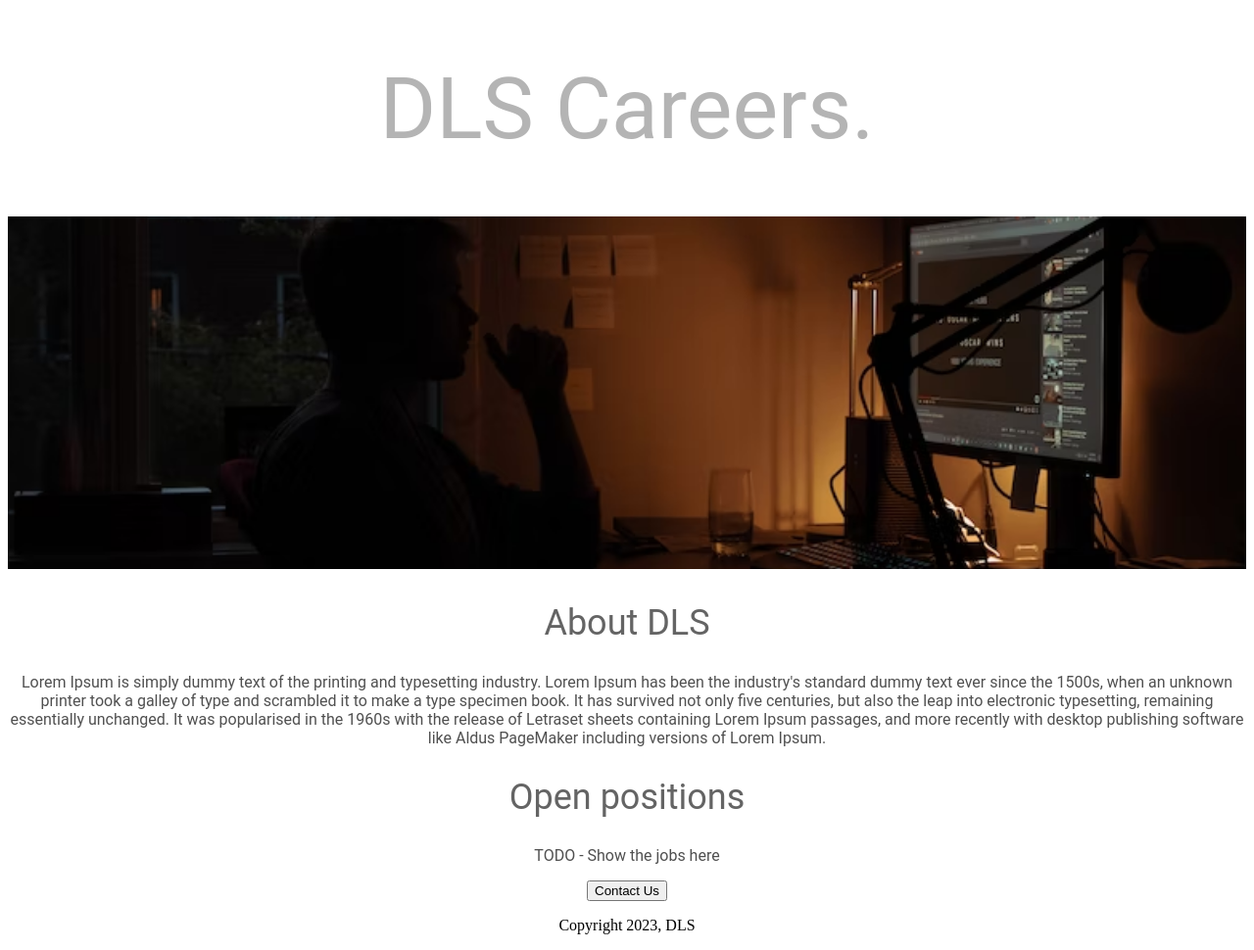
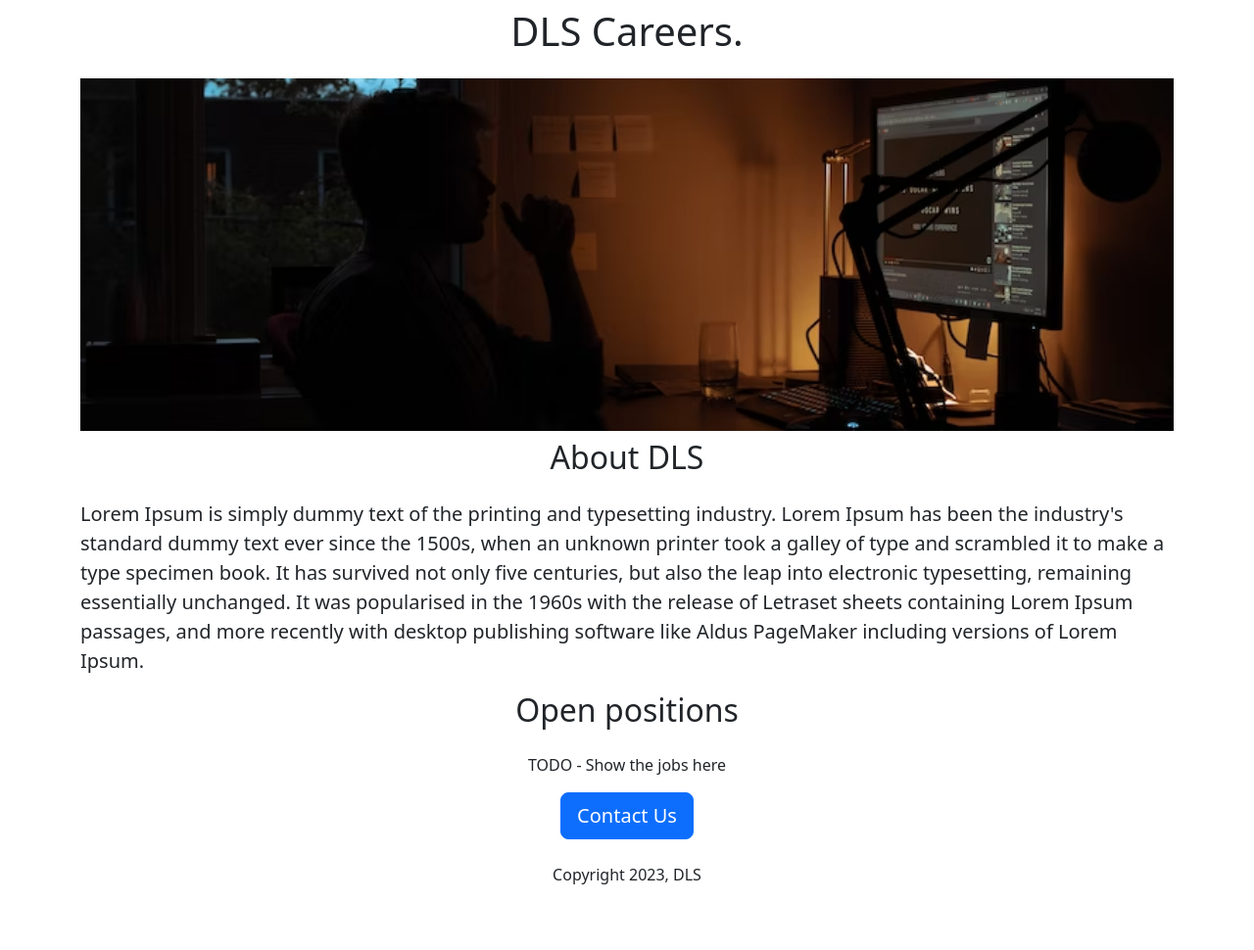
Before and after one commit to WalidAmmarAli/createWebSite-1-, a Flask app: page / in a window 1280 px wide. Shown: the whole page at 98% size. After the commit the page ends 903 px from the top, so only its background shows below. Run offline with Flask 2, Linux system fonts and the light colour scheme.

Commit message:
added boostrap to the project

```diff
--- a/templates/index.html
+++ b/templates/index.html
@@ -2,63 +2,29 @@
 <html>
   <head>
     <title>DLS Careers </title>
+    <meta charset="utf-8">
+    <meta name="viewport" content="width=device-width, initial-scale=1">
+    <link href="https://cdn.jsdelivr.net/npm/bootstrap@5.3.0-alpha1/dist/css/bootstrap.min.css" rel="stylesheet" integrity="sha384-
+          GLhlTQ8iRABdZLl6O3oVMWSktQOp6b7In1Zl3/Jr59b6EGGoI1aFkw7cmDA6j6gD" crossorigin="anonymous">
     <style>
-      h1 {
-        font-size: 88px;
-        font-family: roboto ;
-        font-weight: normal;
-        color:rgb(180,180,180);
-        text-align:center;
-      }
-      #img {
+       #img {
         width:100%;
         height:360px;
         object-fit:cover;
-      }
-       h2{
-        font-family:roboto;
-        font-size: 36px;
-        font-weight: normal;
-        text-align:center;
-        color:rgb(100,100,100);
-
-
-      }
-      p {
-        text-align:center;
-
-      }
-      .bodytext{
-        font-family:roboto;
-        color:rgb(80,80,80) ;
-        text-align:center;
-      }
-      # container{
-        max-width: 720px;
-        margin:0 auto;
-      }
-      .bu{
-        text-align:center;
-      }
-
     </style>
   </head>
   <body>
-    <div class="Container">
-    <h1>DLS Careers.</h1>
-    <img id="img" src="/static/night.avif">
-    <h2 class="titulo">About DLS</h2>
-    <p class="bodytext">Lorem Ipsum is simply dummy text of the printing and typesetting industry. Lorem Ipsum has been the industry's standard dummy text ever since the 1500s, when an unknown printer took a galley of type and scrambled it to make a type specimen book. It has survived not only five centuries, but also the leap into electronic typesetting, remaining essentially unchanged. It was popularised in the 1960s with the release of Letraset sheets containing Lorem Ipsum passages, and more recently with desktop publishing software like Aldus PageMaker including versions of Lorem Ipsum.</p>
-    <h2>Open positions</h2>
-    <p class="bodytext">TODO - Show the jobs here</p>
-     <div style="text-align:center;">
-    <button >Contact Us</button>
+    <div class="container">
+      <h1 class="text-center mt-2 mb-4">DLS Careers.</h1>
+        <img class="img-fluid" id="img" src="/static/night.avif">
+      <h2 class="text-center mt-2 mb-4" >About DLS</h2>
+         <p  class="lead">Lorem Ipsum is simply dummy text of the printing and typesetting industry. Lorem Ipsum has been the industry's standard dummy text ever since the 1500s, when an unknown printer took a galley of type and scrambled it to make a type specimen book. It has survived not only five centuries, but also the leap into electronic typesetting, remaining essentially unchanged. It was popularised in the 1960s with the release of Letraset sheets containing Lorem Ipsum passages, and more recently with desktop publishing software like Aldus PageMaker including versions of Lorem Ipsum.</p>
+      <h2 class="text-center mt-2 mb-4">Open positions</h2>
+        <p class="text-center">TODO - Show the jobs here</p>
+     <div class="text-center">
+        <button class="btn btn-primary btn-lg" >Contact Us</button>
      </div>
-      <p>Copyright 2023, DLS</p>
-
+        <p class="text-center mt-4">Copyright 2023, DLS</p>
     </div>
-
-
   </body>
-
 </html>
```
